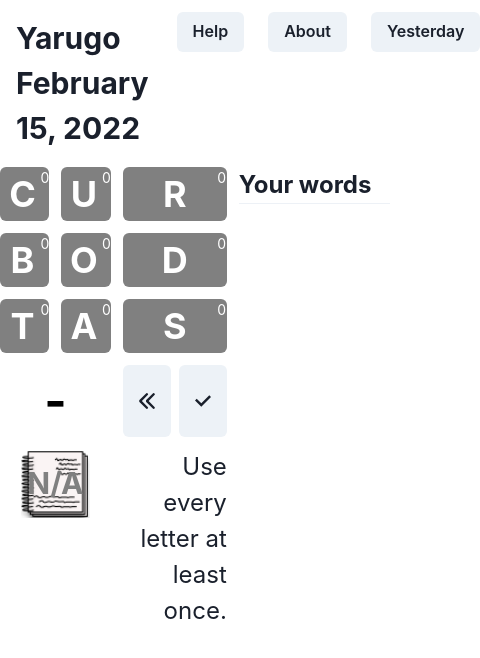
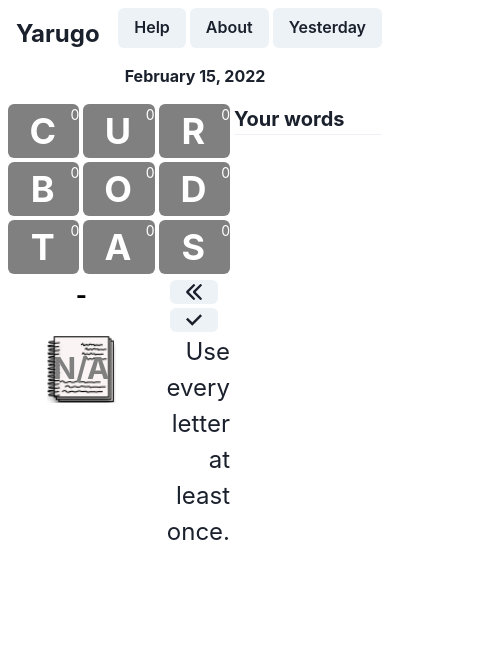
Before and after one commit to JonGoldberg/yarugo, a Next.js app: page /puzzle in a window 390 px wide. Shown: the top 658 px of the page, 480 px wide, since content can reach past the window. Built offline with nearby package versions, Linux system fonts and the light colour scheme.

Commit message:
Reduce size and move things around for mobile web.

```diff
--- a/ui/letterBoard.tsx
+++ b/ui/letterBoard.tsx
@@ -50,9 +50,9 @@
       : this.state.activeWord;
 
     return (
-      <Grid templateColumns="3fr 2fr" gap={3}>
+      <Grid templateColumns="3fr 2fr" gap={1} margin={2}>
           <GridItem>
-              <Grid templateColumns="1fr 1fr 1fr" gap={3} w="100%">
+              <Grid templateColumns="1fr 1fr 1fr" gap={1} w="100%">
                   {this.props.board.split('').map((ch, index) => {
                     return (
                       <GridItem w="100%">
@@ -67,22 +67,24 @@
                     );
                   })}
 
-                  <GridItem colSpan={2}>
+                  <GridItem colSpan={2} rowSpan={2}>
                       <WordDisplay word={activeWordOrSuccess} highlight={isComplete} />
                   </GridItem>
-                  <GridItem h="100%">
-                      <Grid templateColumns="1fr 1fr" gap={2} h="100%">
                   <GridItem textAlign="center">
-                              <Button h="100%" onClick={() => this.handleDeleteLetter()}>
+                      <Button h="100%"
+                              onClick={() => this.handleDeleteLetter()}
+                              title="Delete"
+                      >
                           <ArrowLeftIcon />
                       </Button>
                   </GridItem>
                   <GridItem textAlign="center">
-                              <Button h="100%" onClick={() => this.handleEnter()}>
+                      <Button h="100%"
+                              onClick={() => this.handleEnter()}
+                              title="Enter"
+                      >
                           <CheckIcon />
                       </Button>
-                          </GridItem>
-                      </Grid>
                   </GridItem>
 
                   <GridItem colSpan={2} w="100%" h="100%" textAlign="center">
--- a/ui/puzzleHeader.tsx
+++ b/ui/puzzleHeader.tsx
@@ -1,7 +1,7 @@
 import {
-  Box,
   Button,
-  Flex,
+  Grid,
+  GridItem,
   Link,
   Popover,
   PopoverArrow,
@@ -10,7 +10,6 @@
   PopoverContent,
   PopoverHeader,
   PopoverTrigger,
-  Spacer,
   Text,
 } from "@chakra-ui/react";
 
@@ -20,12 +19,11 @@
   yesterdaysYarugos: string[],
 }) {
   return (
-    <Flex flexDirection="row">
-        <Box>
-            <Text fontSize="3xl" fontWeight="bold" margin={4}>Yarugo {props.puzzleDate}</Text>
-        </Box>
-        <Spacer />
-        <Box margin={3}>
+    <Grid templateColumns="2fr 1fr 1fr 1fr" gap={1} margin={2}>
+        <GridItem>
+            <Text fontSize="2xl" fontWeight="bold" margin={2}>Yarugo</Text>
+        </GridItem>
+        <GridItem>
             <Popover>
                 <PopoverTrigger>
                     <Button>Help</Button>
@@ -41,8 +39,8 @@
                     </PopoverBody>
                 </PopoverContent>
             </Popover>
-        </Box>
-        <Box margin={3}>
+        </GridItem>
+        <GridItem>
             <Popover>
                 <PopoverTrigger>
                     <Button>About</Button>
@@ -60,8 +58,8 @@
                     </PopoverBody>
                 </PopoverContent>
             </Popover>
-        </Box>
-        <Box margin={3}>
+        </GridItem>
+        <GridItem>
             <Popover>
                 <PopoverTrigger>
                     <Button>Yesterday</Button>
@@ -82,7 +80,10 @@
                     </PopoverBody>
                 </PopoverContent>
             </Popover>
-        </Box>
-    </Flex>
+        </GridItem>
+        <GridItem colSpan={4}>
+            <Text fontSize="md" fontWeight="bold" align="center">{props.puzzleDate}</Text>
+        </GridItem>
+    </Grid>
   );
 }
--- a/ui/wordDisplay.tsx
+++ b/ui/wordDisplay.tsx
@@ -7,7 +7,7 @@
   const color = props.highlight ? "green" : "black";
   return (
     <Center>
-        <Text fontSize="5xl" color={color} fontWeight="bold">{props.word || "-"}</Text>
+        <Text fontSize="2xl" color={color} fontWeight="bold">{props.word || "-"}</Text>
     </Center>
   );
 }
--- a/ui/wordList.tsx
+++ b/ui/wordList.tsx
@@ -8,7 +8,7 @@
   return (
     <Grid templateColumns="1fr">
         <GridItem w="100%">
-            <Text fontSize="2xl" fontWeight="bold">Your words</Text>
+            <Text fontSize="xl" fontWeight="bold">Your words</Text>
             <Divider  />
         </GridItem>
         {props.words.map((word, index) => {
@@ -30,7 +30,7 @@
             <DeleteIcon onClick={() => { props.onDelete(props.word) }}/>
         </GridItem>
         <GridItem>
-            <Text fontSize="3xl">{props.word}</Text>
+            <Text fontSize="2xl">{props.word}</Text>
         </GridItem>
     </Grid>
   );
```
Lines whose indentation alone changed are shown as unchanged.
